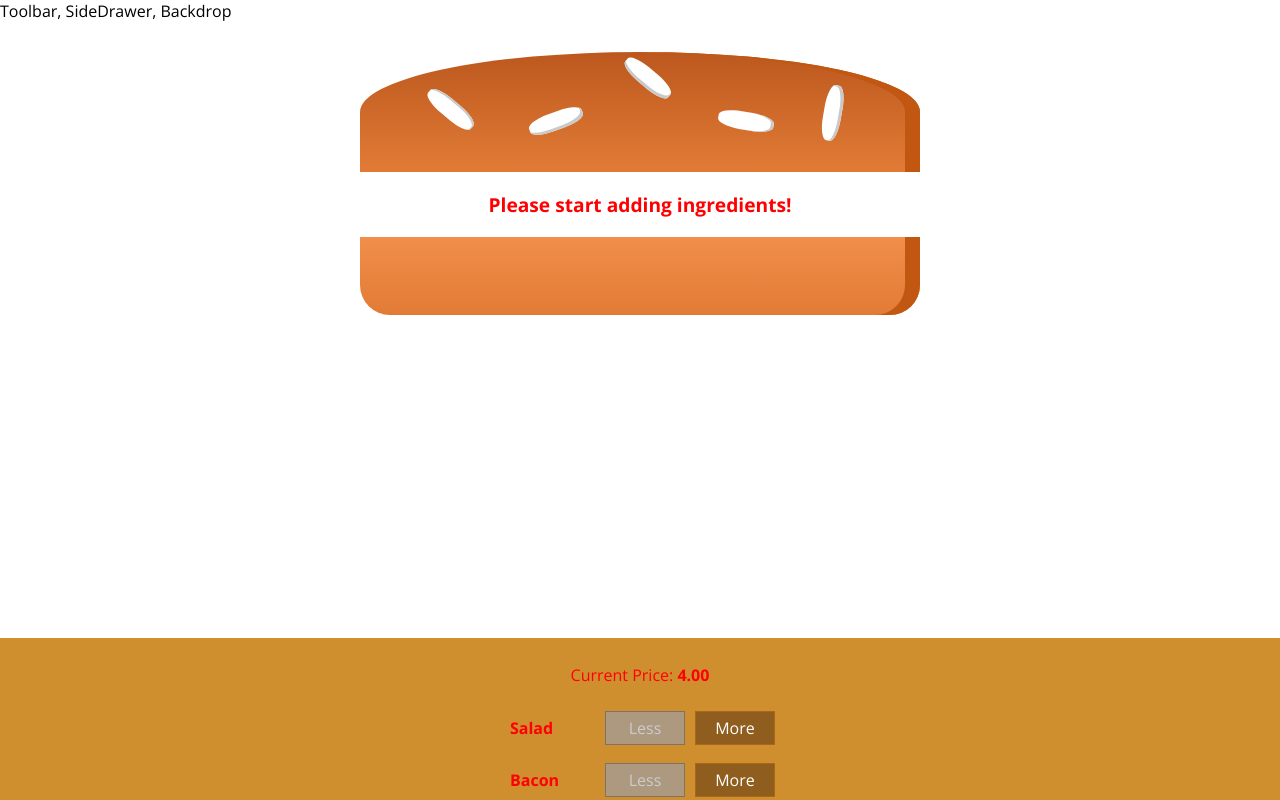
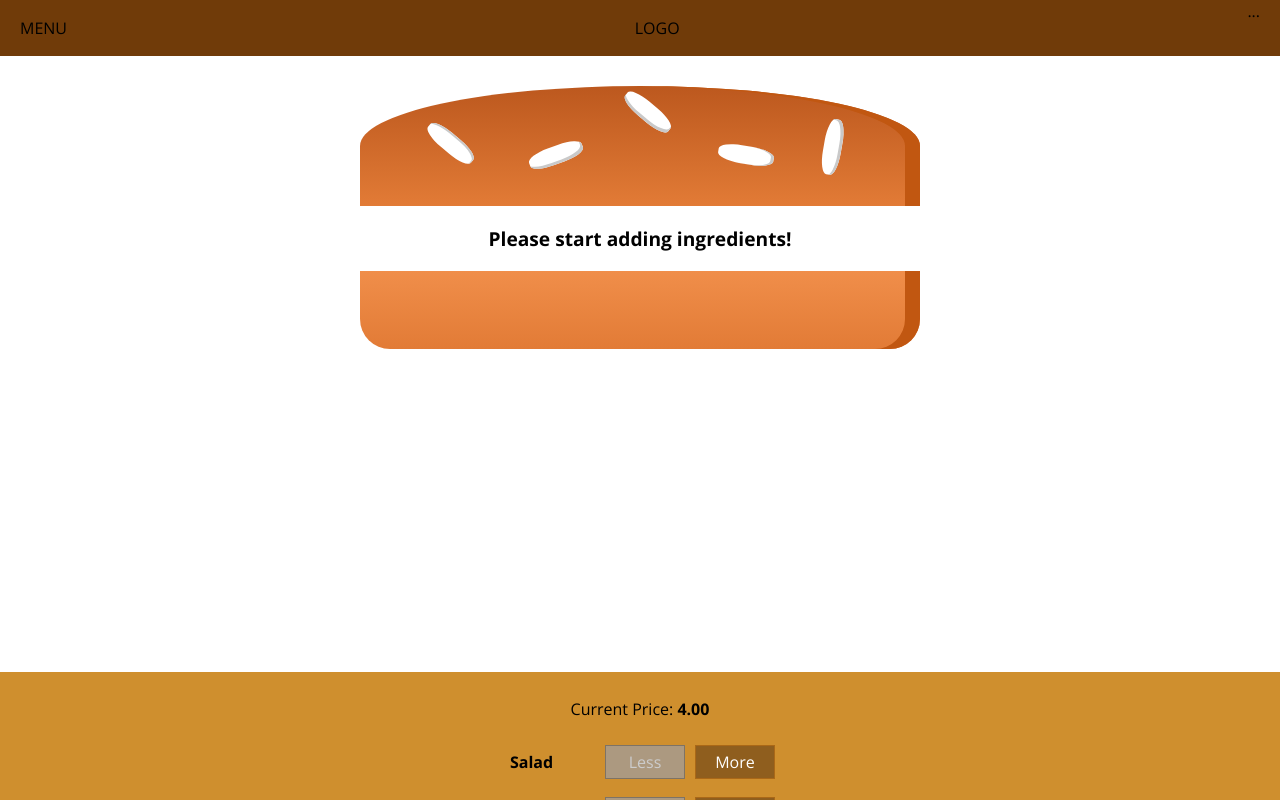
Before and after one commit to YudhaYuki/burger-builder-updated, a React app: page / in a window 1280 px wide. Shown: the top 800 px of the page. Built offline with nearby package versions, Linux system fonts and the light colour scheme.

Commit message:
Adding Toolbar

```diff
--- a/src/components/Burger/OderSummary/OrderSummary.js
+++ b/src/components/Burger/OderSummary/OrderSummary.js
@@ -23,7 +23,6 @@
             <p>Continue to Checkout?</p>
             <Button btnType="Danger" clicked={props.purchaseCancelled}>CANCEL</Button>
             <Button btnType="Success" clicked={props.purchaseContinued}>CONTINUE</Button>
-
         </Aux>
     );
 };
--- a/src/components/Layout/Layout.css
+++ b/src/components/Layout/Layout.css
@@ -1,4 +1,3 @@
 .Content {
-    margin-top: 16px;
-    color: red;
+    margin-top: 72px;
 }
--- a/src/components/Layout/Layout.js
+++ b/src/components/Layout/Layout.js
@@ -2,10 +2,11 @@
 
 import Aux from '../../hoc/Aux';
 import classes from './Layout.css';
+import Toolbar from '../Navigation/Toolbar/Toolbar';
 
 const layout = ( props ) => (
     <Aux>
-        <div>Toolbar, SideDrawer, Backdrop</div>
+        <Toolbar />
         <main className={classes.Content}>
             {props.children}
         </main>
--- /dev/null
+++ b/src/components/Navigation/Toolbar/Toolbar.css
@@ -0,0 +1,18 @@
+.Toolbar {
+    height: 56px;
+    width: 100%;
+    position: fixed;
+    top: 0;
+    left: 0;
+    background-color: #703B09;
+    display: flex;
+    justify-content: space-between;
+    align-items: center;
+    padding: 0 20px;
+    box-sizing: border-box;
+    z-index: 90;
+}
+
+.Toolbar nav {
+    height: 100%;
+}
--- /dev/null
+++ b/src/components/Navigation/Toolbar/Toolbar.js
@@ -0,0 +1,16 @@
+import React from 'react';
+import classes from './Toolbar.css';
+
+
+const toolbar = (props) => (
+    <header className={classes.Toolbar}>
+        <div>MENU</div>
+        <div>LOGO</div>
+        <nav>
+            ...
+        </nav>
+
+    </header>
+);
+
+export default toolbar;
```
